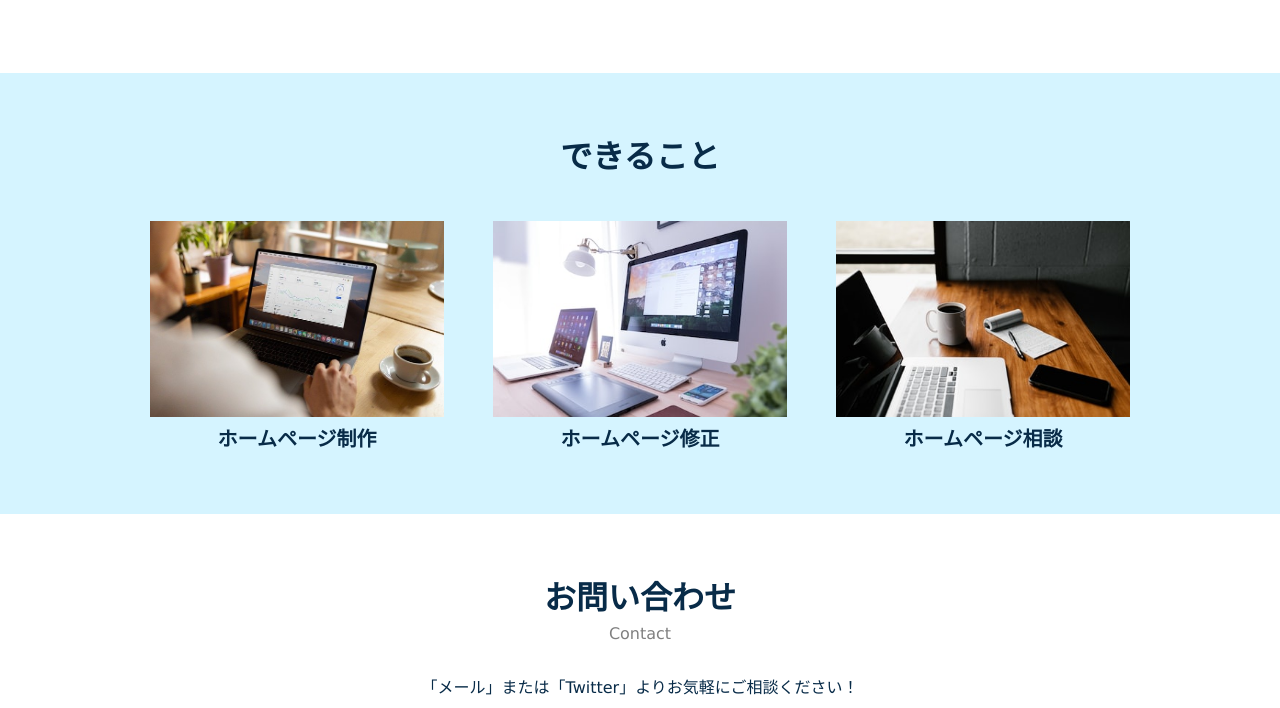
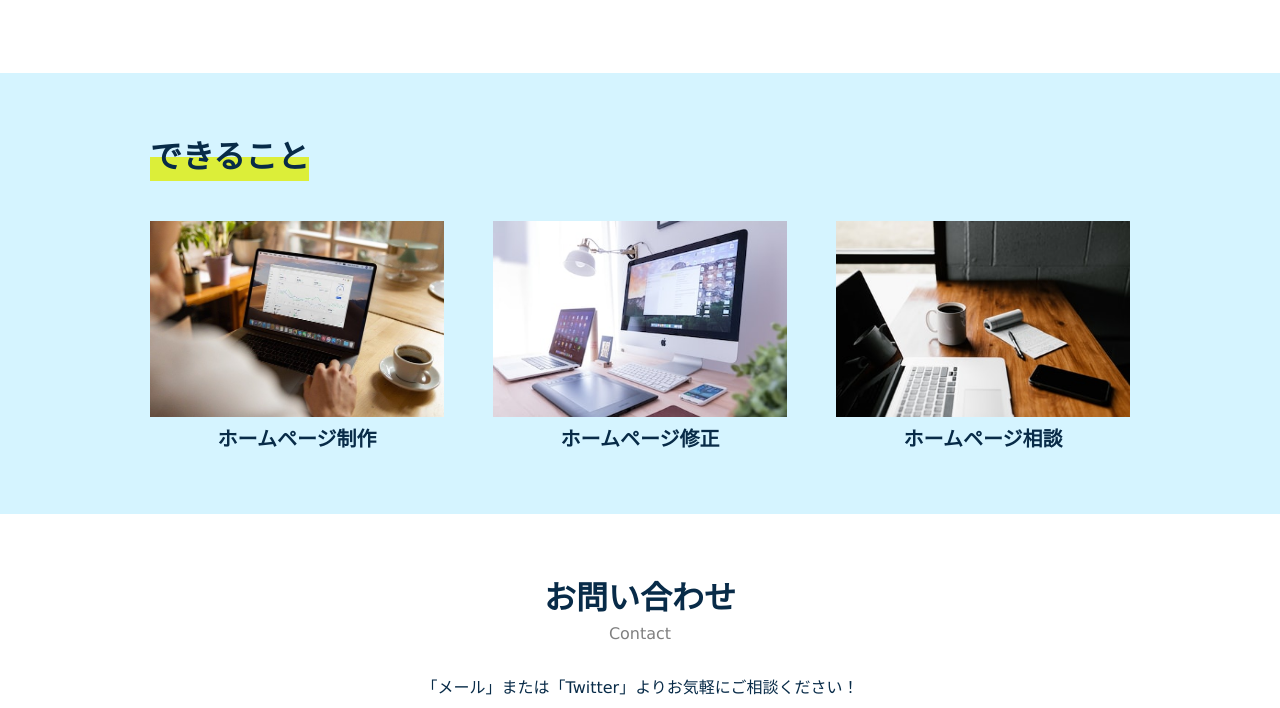
Before and after one commit to Wataru823/web_practice, a plain HTML site: page index.html in a window 1280 px wide. Shown: the part 940-1648 px from the top of the page. Drawn offline with Linux system fonts and the light colour scheme.

Commit message:
feat: section-titleのSassを変更

```diff
--- a/sass/style.scss
+++ b/sass/style.scss
@@ -197,6 +197,12 @@ section共通クラス
     text-align: center;
     margin-bottom: 40px;
 
+    // font-size: 24px;
+    // font-weight: 700;
+    // color: #333333;
+    background: linear-gradient(transparent 50%, #DCEE39 0);
+    display: inline-block;
+
     @include mq('sp') {
         font-size: 24px;
         font-weight: bold;
```
Also changed, not shown: css/style.css.
